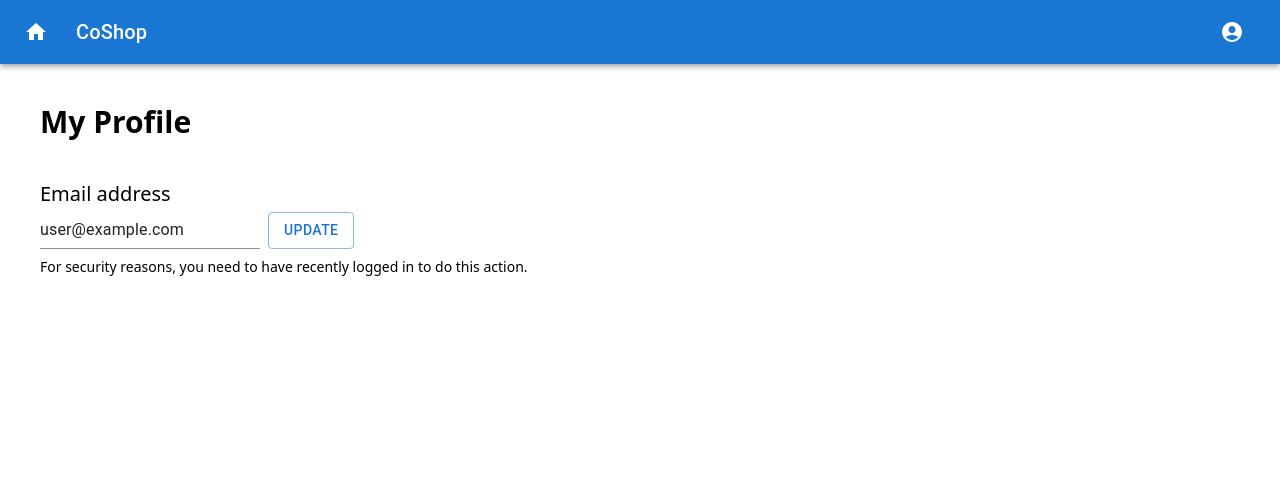
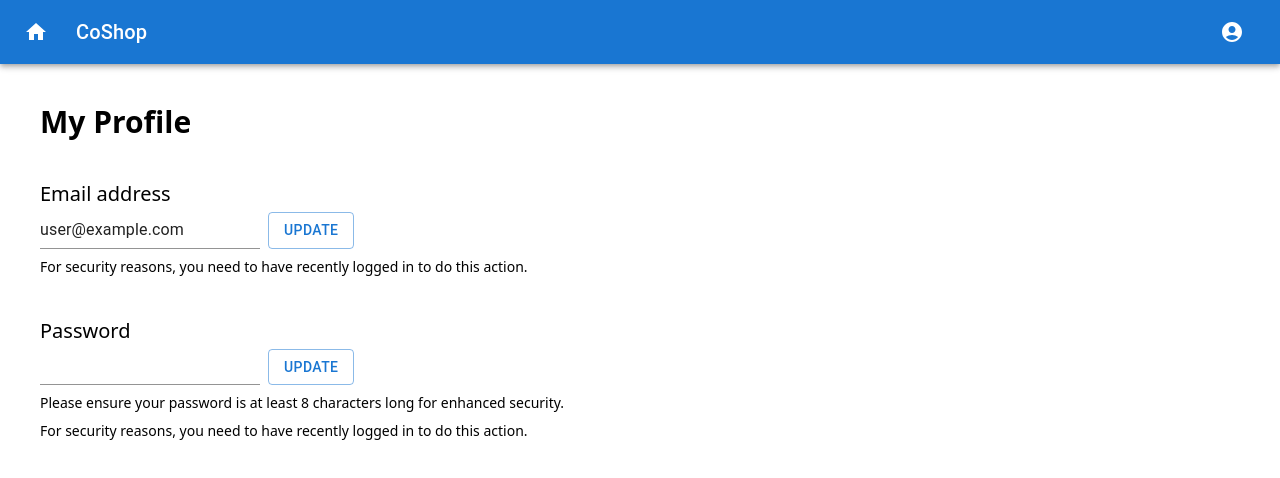
Before and after one commit to thecoshopteam/coshop-web, a React (Vite) app: page /profile in a window 1280 px wide. Shown: the top 478 px of the page. Built offline with nearby package versions, Linux system fonts and the light colour scheme; no server answers; sample sign-in values are in the browser's storage.

Commit message:
Complete ticket #19

```diff
--- a/src/context/AuthContext.jsx
+++ b/src/context/AuthContext.jsx
@@ -10,6 +10,7 @@ import {
   signOut,
   onAuthStateChanged,
   updateEmail,
+  updatePassword,
 } from "firebase/auth";
 import { doc, setDoc } from "firebase/firestore";
 
@@ -67,12 +68,21 @@ export const AuthContextProvider = ({ children }) => {
     }
   };
 
-  const updateUserEmail = async (email) => {
+  const updateUserEmail = async (newEmail) => {
     try {
-      await updateEmail(user, email);
+      await updateEmail(user, newEmail);
       console.log(`User email was successfully updated.`);
     } catch (error) {
       throw new Error(`updateUserEmail failed: ${error.message}`);
+    }
+  };
+
+  const updateUserPassword = async (newPassword) => {
+    try {
+      await updatePassword(user, newPassword);
+      console.log(`User password was successfully updated.`);
+    } catch (error) {
+      throw new Error(`updateUserPassword failed: ${error.message}`);
     }
   };
 
@@ -100,6 +110,7 @@ export const AuthContextProvider = ({ children }) => {
         loginUser,
         logoutUser,
         updateUserEmail,
+        updateUserPassword,
         user,
         loading,
       }}
--- a/src/pages/Profile.jsx
+++ b/src/pages/Profile.jsx
@@ -8,26 +8,48 @@ import Button from "@mui/material/Button";
 import { UserAuth } from "../context/AuthContext";
 
 const Profile = () => {
-  const { user, updateUserEmail } = UserAuth();
+  const { user, updateUserEmail, updateUserPassword } = UserAuth();
 
   const [email, setEmail] = useState(user.email);
-  const [loading, setLoading] = useState(false);
-  const [message, setMessage] = useState("");
+  const [password, setPassword] = useState("");
+
+  const [emailLoading, setEmailLoading] = useState(false);
+  const [emailMessage, setEmailMessage] = useState("");
+
+  const [passwordLoading, setPasswordLoading] = useState(false);
+  const [passwordMessage, setPasswordMessage] = useState("");
 
   async function updateEmail(event) {
     event.preventDefault();
-    setMessage("");
-    setLoading(true);
+    setEmailMessage("");
+    setEmailLoading(true);
     try {
       await updateUserEmail(email);
-      setMessage("Your email address has been updated!");
+      setEmailMessage("Your email address has been updated!");
     } catch (error) {
-      setMessage(
+      setEmailMessage(
         "An error has occurred. Please make sure you've logged in recently and try again.",
       );
       console.error(error);
     } finally {
-      setLoading(false);
+      setEmailLoading(false);
+    }
+  }
+
+  async function updatePassword(event) {
+    event.preventDefault();
+    setPasswordMessage("");
+    setPasswordLoading(true);
+    try {
+      await updateUserPassword(password);
+      setPasswordMessage("Your password has been updated!");
+    } catch (error) {
+      setPasswordMessage(
+        "An error has occurred. Please make sure you've logged in recently and try again.",
+      );
+      console.error(error);
+    } finally {
+      setPasswordLoading(false);
     }
   }
 
@@ -42,17 +64,43 @@ const Profile = () => {
               type="email"
               value={email}
               onChange={(e) => setEmail(e.target.value)}
-              disabled={loading}
+              disabled={emailLoading}
             />
-            <Button type="submit" variant="outlined" disabled={loading}>
-              {loading ? "Updating..." : "Update"}
+            <Button type="submit" variant="outlined" disabled={emailLoading}>
+              {emailLoading ? "Updating..." : "Update"}
+            </Button>
+          </div>
+          <p className="text-balance text-sm font-medium">
+            For security reasons, you need to have recently logged in to do this
+            action.
+          </p>
+          {emailMessage && <p className="font-semibold">{emailMessage}</p>}
+        </form>
+      </div>
+      <div className="mt-10 space-y-1">
+        <h2 className="text-xl font-medium">Password</h2>
+        <form onSubmit={updatePassword} className="space-y-2">
+          <div className="flex gap-2">
+            <Input
+              type="password"
+              onChange={(e) => setPassword(e.target.value)}
+              disabled={passwordLoading}
+            />
+            <Button type="submit" variant="outlined" disabled={passwordLoading}>
+              {passwordLoading ? "Updating..." : "Update"}
             </Button>
           </div>
           <p className="text-balance text-sm">
+            Please ensure your password is at least 8 characters long for
+            enhanced security.
+          </p>
+          <p className="text-balance text-sm font-medium">
             For security reasons, you need to have recently logged in to do this
             action.
           </p>
-          {message && <p className="font-semibold">{message}</p>}
+          {passwordMessage && (
+            <p className="font-semibold">{passwordMessage}</p>
+          )}
         </form>
       </div>
     </div>
```
